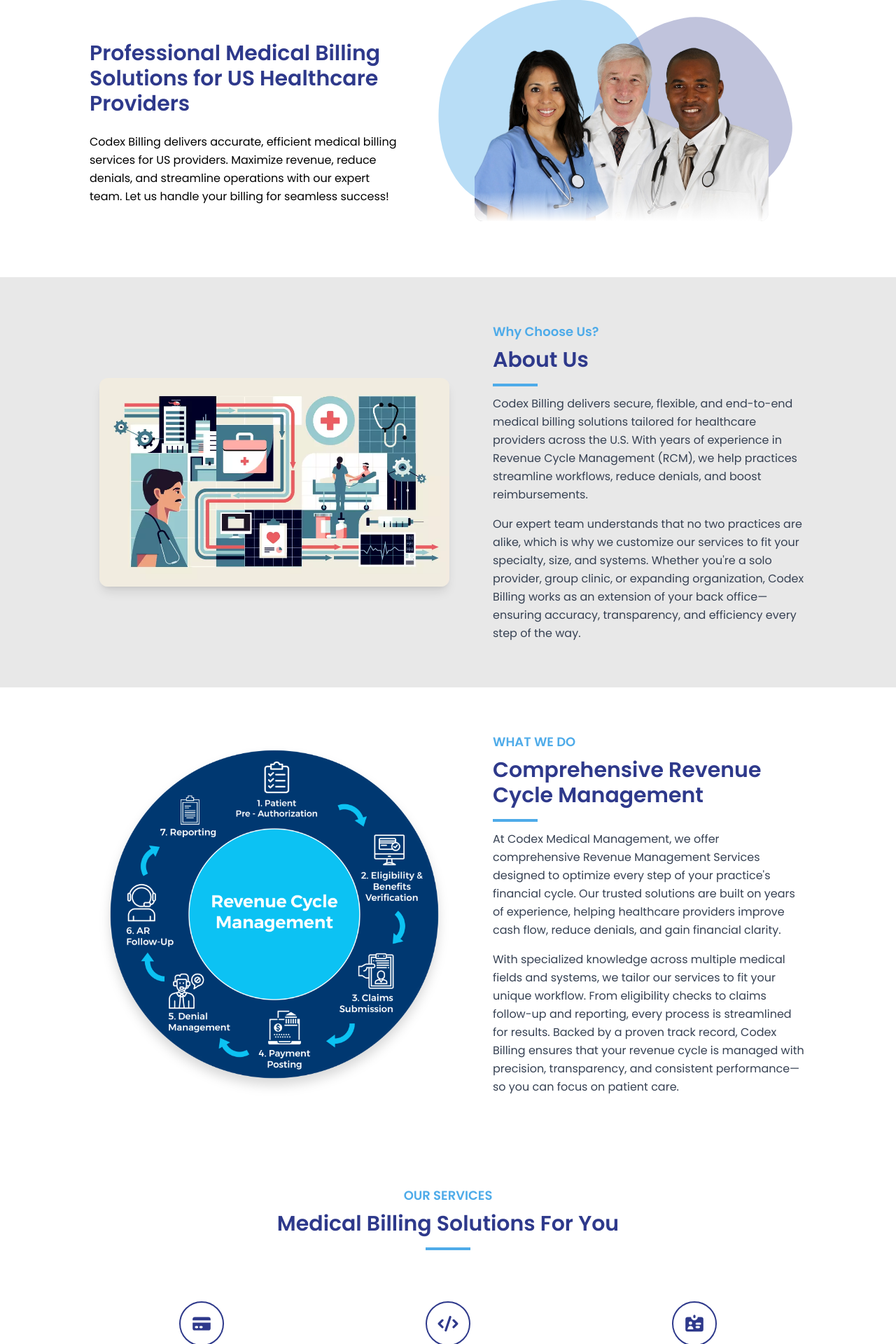
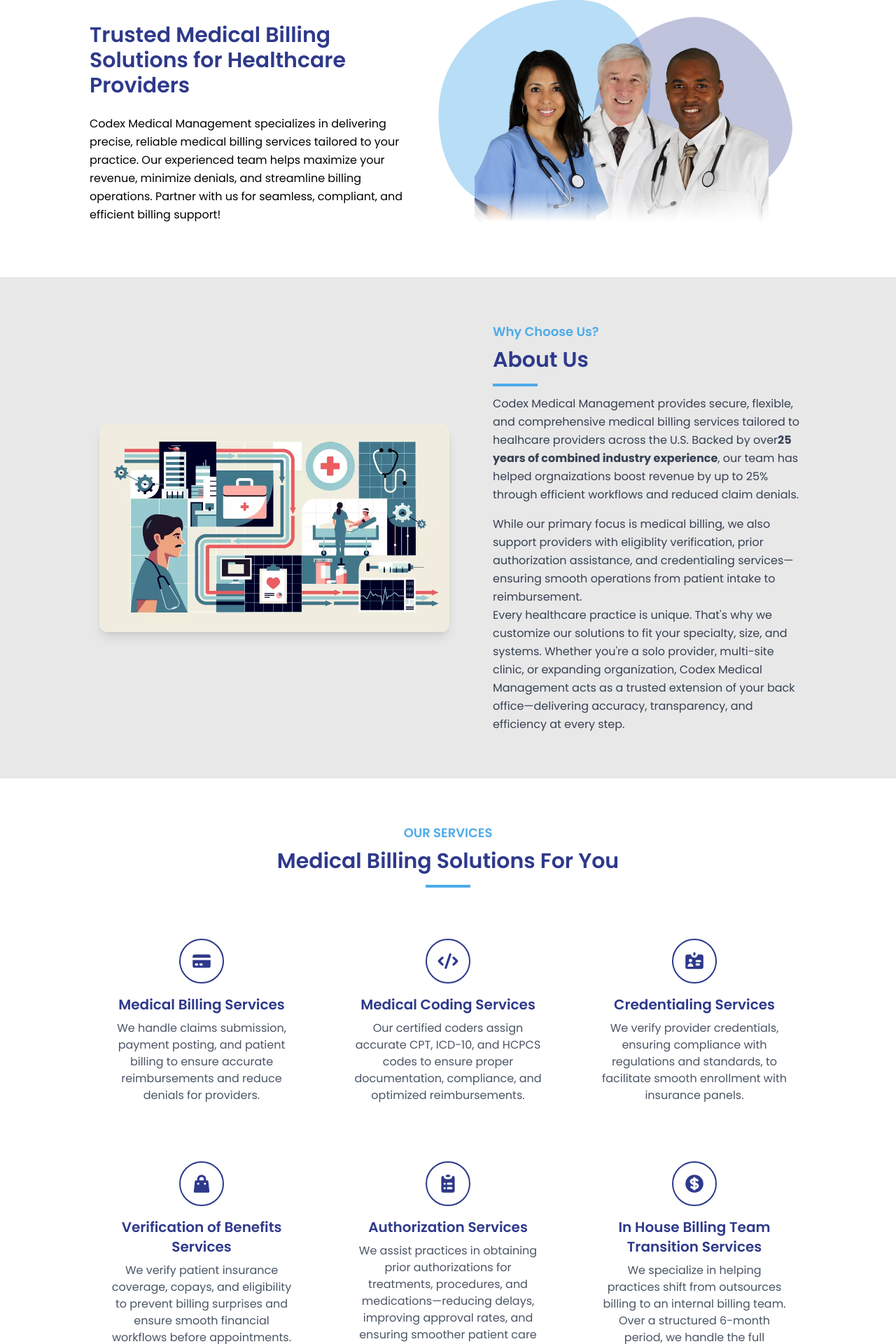
Before and after one commit to desmondortega/billing_website, a Next.js app: page / in a window 1280 px wide. Shown: the part 148-2068 px from the top of the page at 70% size. Built offline with nearby package versions, Linux system fonts and the light colour scheme.

Commit message:
Reworded home page, removed RCM section, and edited services

```diff
--- a/app/page.js
+++ b/app/page.js
@@ -11,13 +11,14 @@
               className="text-3xl font-semibold mb-6"
               style={{ color: "var(--secondary)" }}
             >
-              Professional Medical Billing Solutions for US Healthcare Providers
+              Trusted Medical Billing Solutions for Healthcare Providers
             </h1>
             <p className="text-black text-base leading-relaxed">
-              Codex Billing delivers accurate, efficient medical billing
-              services for US providers. Maximize revenue, reduce denials, and
-              streamline operations with our expert team. Let us handle your
-              billing for seamless success!
+              Codex Medical Management specializes in delivering precise, reliable
+              medical billing services tailored to your practice.
+              Our experienced team helps maximize your revenue, minimize denials, and
+              streamline billing operations. Partner with us for seamless, compliant, and
+             efficient billing support!
             </p>
           </div>
           <div className="flex-1 flex justify-center">
@@ -112,87 +113,30 @@
                 style={{ backgroundColor: "var(--tertiary)" }}
               ></div>
               <p className="text-gray-700 text-base leading-relaxed mb-4">
-                Codex Billing delivers secure, flexible, and end-to-end medical
-                billing solutions tailored for healthcare providers across the
-                U.S. With years of experience in Revenue Cycle Management (RCM),
-                we help practices streamline workflows, reduce denials, and
-                boost reimbursements.
+                Codex Medical Management provides secure, flexible, and comprehensive medical
+                billing services tailored to healhcare providers across the U.S. Backed by over
+                <b>25 years of combined industry experience</b>, our team has helped orgnaizations
+                boost revenue by up to 25% through efficient workflows and reduced claim denials.
               </p>
               <p className="text-gray-700 text-base leading-relaxed">
-                Our expert team understands that no two practices are alike,
-                which is why we customize our services to fit your specialty,
-                size, and systems. Whether you&apos;re a solo provider, group
-                clinic, or expanding organization, Codex Billing works as an
-                extension of your back office—ensuring accuracy, transparency,
-                and efficiency every step of the way.
+                While our primary focus is medical billing, we also support providers with eligiblity
+                verification, prior authorization assistance, and credentialing services—ensuring
+                smooth operations from patient intake to reimbursement.
+              </p>
+              <p className="text-gray-700 text-base leading-relaxed">
+                Every healthcare practice is unique. That's why we customize our solutions to fit
+                your specialty, size, and systems. Whether you're a solo provider, multi-site clinic,
+                or expanding organization, Codex Medical Management acts as a trusted extension of your
+                back office—delivering accuracy, transparency, and efficiency at every step.
               </p>
             </div>
           </div>
         </div>
       </section>
 
-      {/* Third Section - What We Do */}
-      <section className="w-full py-16">
-        <div className="container mx-auto px-4">
-          <div className="flex flex-col md:flex-row items-center justify-center gap-12 w-full max-w-5xl mx-auto">
-            {/* Image on the left */}
-            <div className="flex-1 flex justify-center">
-              <div className="relative">
-                <Image
-                  src="/RCM.png"
-                  alt="Codex Billing Team"
-                  width={500}
-                  height={400}
-                  className="relative z-10 max-w-full h-auto drop-shadow-xl"
-                  style={{
-                    filter: "drop-shadow(0 10px 8px rgb(0 0 0 / 0.15))",
-                    borderRadius: "50%",
-                  }}
-                />
-              </div>
-            </div>
 
-            {/* Text on the right */}
-            <div className="flex-1 max-w-md">
-              <h3
-                className="text-lg font-semibold mb-2"
-                style={{ color: "var(--tertiary)" }}
-              >
-                WHAT WE DO
-              </h3>
 
-              <h2
-                className="text-3xl font-semibold mb-4"
-                style={{ color: "var(--secondary)" }}
-              >
-                Comprehensive Revenue Cycle Management
-              </h2>
-              <div
-                className="w-16 h-1 mb-3"
-                style={{ backgroundColor: "var(--tertiary)" }}
-              ></div>
-              <p className="text-gray-700 text-base leading-relaxed mb-4">
-                At Codex Medical Management, we offer comprehensive Revenue Management
-                Services designed to optimize every step of your practice&apos;s
-                financial cycle. Our trusted solutions are built on years of
-                experience, helping healthcare providers improve cash flow,
-                reduce denials, and gain financial clarity.
-              </p>
-              <p className="text-gray-700 text-base leading-relaxed">
-                With specialized knowledge across multiple medical fields and
-                systems, we tailor our services to fit your unique workflow.
-                From eligibility checks to claims follow-up and reporting, every
-                process is streamlined for results. Backed by a proven track
-                record, Codex Billing ensures that your revenue cycle is managed
-                with precision, transparency, and consistent performance—so you
-                can focus on patient care.
-              </p>
-            </div>
-          </div>
-        </div>
-      </section>
-
-      {/* Fourth Section - Our Services */}
+      {/* Third Section - Our Services */}
       <section className="w-full py-16">
         <div className="container mx-auto px-4">
           <div className="text-center mb-12">
@@ -372,7 +316,7 @@
               </p>
             </div>
 
-            {/* Second card in second row - Virtual Medical Scribe Services */}
+            {/* Second card in second row - Authorization Service */}
             <div className="bg-white p-6 rounded-lg border border-transparent hover:border-gray-300 hover:shadow-xl transition-all duration-300">
               <div className="mb-4 flex justify-center">
                 <div
@@ -402,16 +346,16 @@
                 className="text-xl font-semibold mb-2 text-center"
                 style={{ color: "var(--secondary)" }}
               >
-                Virtual Medical Scribe Services
+                Authorization Services
               </h4>
               <p className="text-gray-600 text-center">
-                Our virtual scribes seamlessly integrate with your practice to
-                document patient encounters in real-time, allowing providers to
-                focus on patient care.
+                We assist practices in obtaining prior authorizations for treatments, procedures,
+                and medications—reducing delays, improving approval rates, and ensuring smoother
+                patient care coordination.
               </p>
             </div>
 
-            {/* Third card in second row - Revenue Cycle Management Services */}
+            {/* Third card in second row - In-House Billing Team Transition Service */}
             <div className="bg-white p-6 rounded-lg border border-transparent hover:border-gray-300 hover:shadow-xl transition-all duration-300">
               <div className="mb-4 flex justify-center">
                 <div
@@ -441,12 +385,14 @@
                 className="text-xl font-semibold mb-2 text-center"
                 style={{ color: "var(--secondary)" }}
               >
-                Revenue Cycle Management Services
+                In House Billing Team Transition Services
               </h4>
               <p className="text-gray-600 text-center">
-                We manage the complete revenue cycle—from scheduling to
-                collections—to maximize income, improve cash flow, and reduce
-                administrative burdens.
+                We specialize in helping practices shift from outsources billing to an internal
+                billing team. Over a structured 6-month period, we handle the full transition—including
+                recruiting, hiring, training, and managing staff. After the transition, you can either
+                take over aperations or retain Codex Medical Management for ongoing team oversight and
+                performance support on a monthly basis.
               </p>
             </div>
           </div>
```
